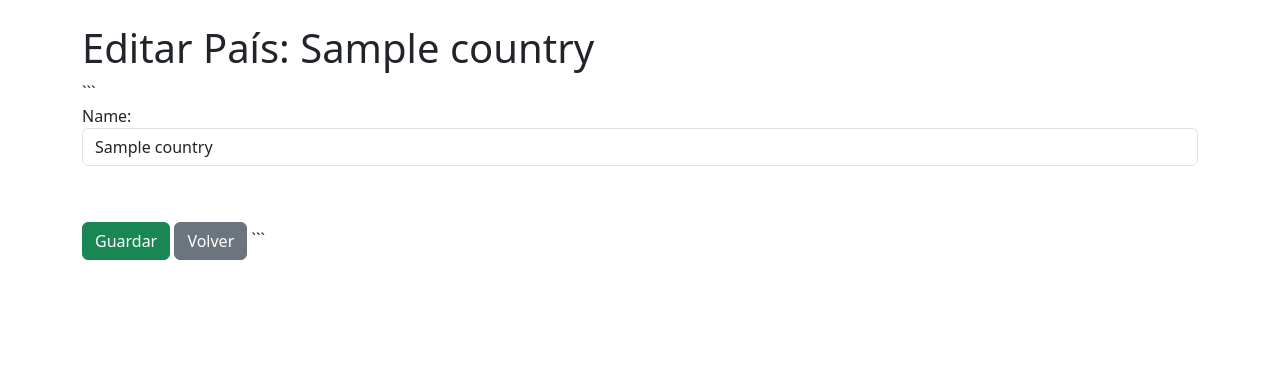
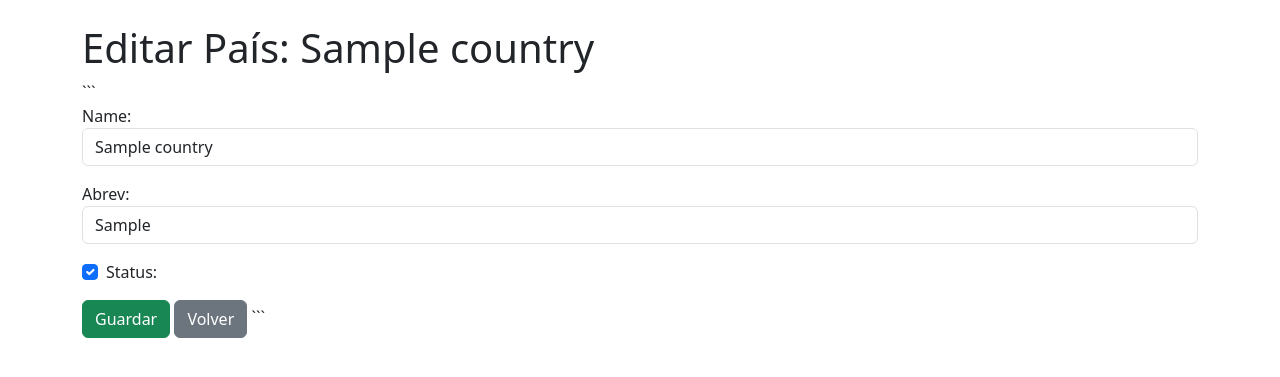
Before and after one commit to Dan1EL456/banking, a Django app: page /auth/countries/1/edit/ in a window 1280 px wide. Shown: the part 56-433 px from the top of the page. Run offline with Django 5.2, Linux system fonts and the light colour scheme; tables that the repository leaves empty hold one stand-in row (values such as "Sample post"); parts of the project's set-up code (start-up, migrations or seed data) failed here and were passed over.

Commit message:
Country templates for UI

```diff
--- a/authentication/forms.py
+++ b/authentication/forms.py
@@ -4,9 +4,9 @@ from .models import Country
 class CountryForm(forms.ModelForm):
   class Meta:
         model = Country
-        fields = ['name', 'abrev']
+        fields = ['name', 'abrev', 'status']
         widgets = {
             'name': forms.TextInput(attrs={'class': 'form-control'}),
-            'abbrev': forms.TextInput(attrs={'class': 'form-control'}),
+            'abrev': forms.TextInput(attrs={'class': 'form-control'}),
             'status': forms.CheckboxInput(attrs={'class': 'form-check-input'}),
         }
--- a/authentication/templates/authentication_app/country_form.html
+++ b/authentication/templates/authentication_app/country_form.html
@@ -18,10 +18,10 @@
 </div>
 
 <div class="mb-3">
-  {{ form.abbrev.label_tag }}
-  {{ form.abbrev }}
-  {% if form.abbrev.errors %}
-    <div class="text-danger">{{ form.abbrev.errors }}</div>
+  {{ form.abrev.label_tag }}
+  {{ form.abrev }}
+  {% if form.abrev.errors %}
+    <div class="text-danger">{{ form.abrev.errors }}</div>
   {% endif %}
 </div>
 
--- a/authentication/views.py
+++ b/authentication/views.py
@@ -20,7 +20,7 @@ def country_edit(request, pk):
         if form.is_valid():
             form.save()
             messages.success(request, 'País actualizado correctamente.')
-            return redirect('authentication:country_list')
+            return redirect('authentication_app:country_list')
  else:
     form = CountryForm(instance=country)
     return render(request, 'authentication_app/country_form.html', {'form': form, 'country': country})
```
